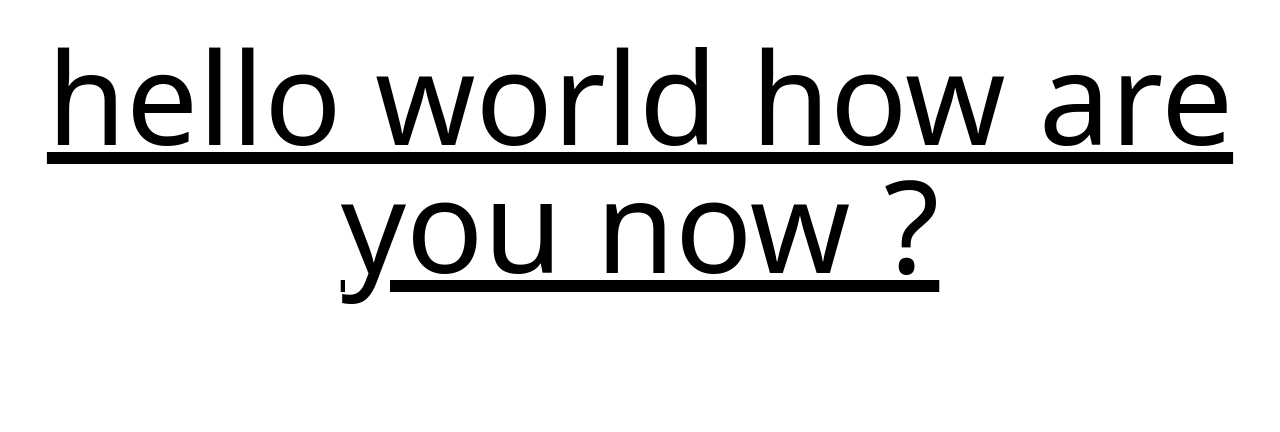
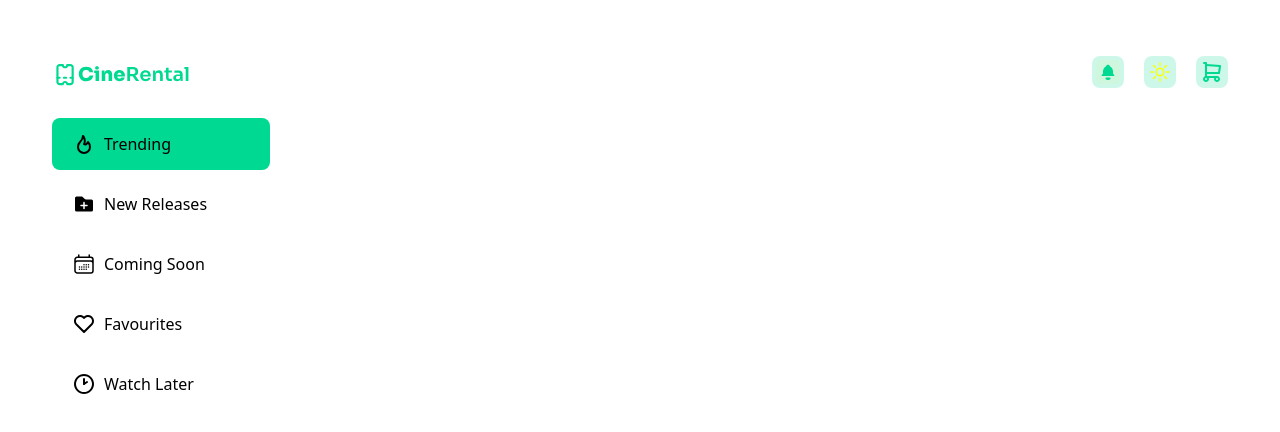
Before and after one commit to rayhankabir-me/react-projects, a React (Vite) app in the folder cinerental-react-app/: page / in a window 1280 px wide. Shown: the top 432 px of the page. Built offline with nearby package versions, Linux system fonts and the light colour scheme.

Commit message:
adding sidebar

```diff
--- a/cinerental-react-app/src/App.jsx
+++ b/cinerental-react-app/src/App.jsx
@@ -1,9 +1,16 @@
 import "./App.css";
+import Header from "./components/Header";
+import SideBar from "./components/SideBar";
 
 function App() {
   return (
     <>
-      <h1 className="text-9xl underline">hello world how are you now ?</h1>
+      <Header />
+      <main>
+        <div className="container grid lg:grid-cols-[218px_1fr] gap-[3.5rem]">
+          <SideBar />
+        </div>
+      </main>
     </>
   );
 }
--- /dev/null
+++ b/cinerental-react-app/src/components/Header.jsx
@@ -0,0 +1,43 @@
+import Sun from "../assets/icons/sun.svg";
+import Logo from "../assets/logo.svg";
+import Ring from "../assets/ring.svg";
+import ShoppingCart from "../assets/shopping-cart.svg";
+
+export default function Header() {
+  return (
+    <header>
+      <nav className="container flex items-center justify-between space-x-10 py-6">
+        <a href="/">
+          <img src={Logo} width="139" height="26" alt="" />
+        </a>
+
+        <ul className="flex items-center space-x-5">
+          <li>
+            <a
+              className="bg-primary/20 dark:bg-primary/[7%] rounded-lg backdrop-blur-[2px] p-1 inline-block"
+              href="#"
+            >
+              <img src={Ring} width="24" height="24" alt="" />
+            </a>
+          </li>
+          <li>
+            <a
+              className="bg-primary/20 dark:bg-primary/[7%] rounded-lg backdrop-blur-[2px] p-1 inline-block"
+              href="#"
+            >
+              <img src={Sun} width="24" height="24" alt="" />
+            </a>
+          </li>
+          <li>
+            <a
+              className="bg-primary/20 dark:bg-primary/[7%] rounded-lg backdrop-blur-[2px] p-1 inline-block"
+              href="#"
+            >
+              <img src={ShoppingCart} width="24" height="24" alt="" />
+            </a>
+          </li>
+        </ul>
+      </nav>
+    </header>
+  );
+}
--- /dev/null
+++ b/cinerental-react-app/src/components/SideBar.jsx
@@ -0,0 +1,59 @@
+import ComingSoon from "../assets/icons/commingSoon.svg";
+import Favorite from "../assets/icons/favourite.svg";
+import NewRelease from "../assets/icons/newRelease.svg";
+import Trending from "../assets/icons/trending.svg";
+import WatchLater from "../assets/icons/watchLater.svg";
+
+export default function SideBar() {
+  return (
+    <aside>
+      <ul className="space-y-2">
+        <li>
+          <a
+            className="flex items-center space-x-2 px-5 py-3.5 rounded-lg bg-primary text-black"
+            href="#"
+          >
+            <img src={Trending} width="24" height="24" alt="" />
+            <span>Trending</span>
+          </a>
+        </li>
+        <li>
+          <a
+            className="flex items-center space-x-2 px-5 py-3.5 rounded-lg"
+            href="#"
+          >
+            <img src={NewRelease} width="24" height="24" alt="" />
+            <span>New Releases</span>
+          </a>
+        </li>
+        <li>
+          <a
+            className="flex items-center space-x-2 px-5 py-3.5 rounded-lg"
+            href="#"
+          >
+            <img src={ComingSoon} width="24" height="24" alt="" />
+            <span>Coming Soon</span>
+          </a>
+        </li>
+        <li>
+          <a
+            className="flex items-center space-x-2 px-5 py-3.5 rounded-lg"
+            href="#"
+          >
+            <img src={Favorite} width="24" height="24" alt="" />
+            <span>Favourites</span>
+          </a>
+        </li>
+        <li>
+          <a
+            className="flex items-center space-x-2 px-5 py-3.5 rounded-lg"
+            href="#"
+          >
+            <img src={WatchLater} width="24" height="24" alt="" />
+            <span>Watch Later</span>
+          </a>
+        </li>
+      </ul>
+    </aside>
+  );
+}
```
